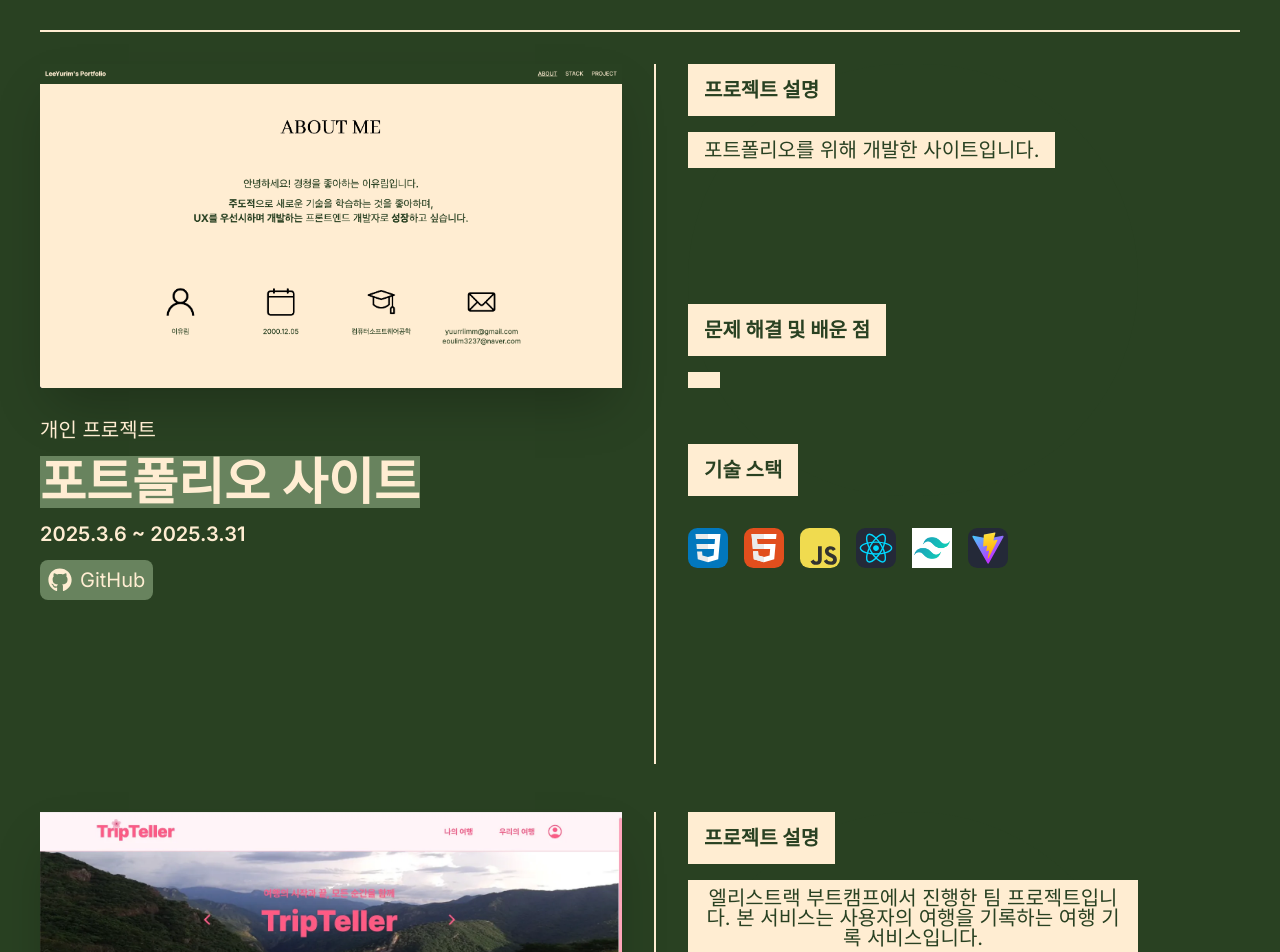
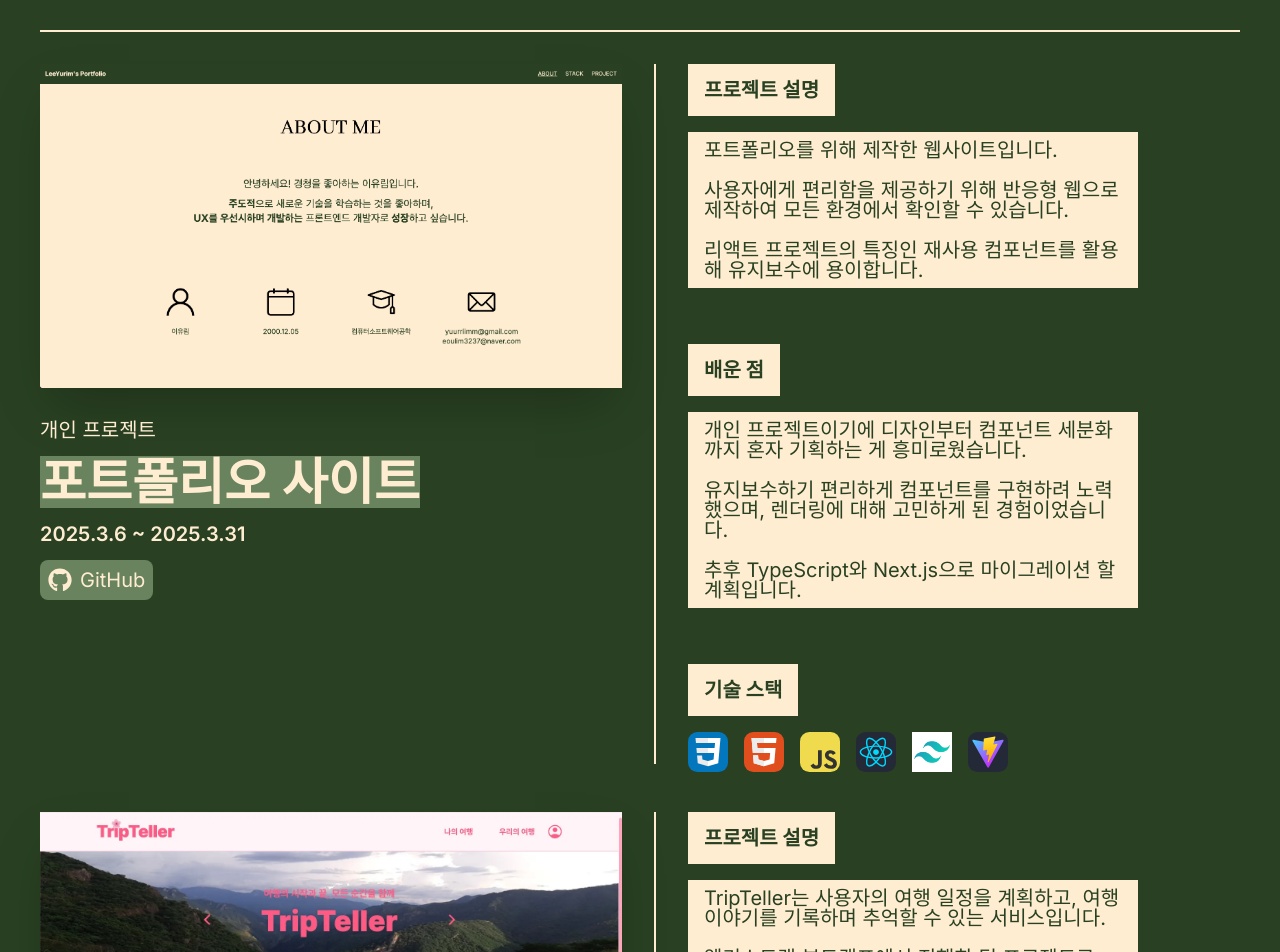
Before and after one commit to yurim1205/yurim_portfolio, a React (Vite) app in the folder yurim-portfolio/: page / in a window 1280 px wide. Shown: the part 3660-4612 px from the top of the page. Built offline with nearby package versions, Linux system fonts and the light colour scheme; a web font is replaced by a local one.

Commit message:
feat: 프로젝트 코멘트 추가

```diff
--- a/yurim-portfolio/src/components/project/projectData.jsx
+++ b/yurim-portfolio/src/components/project/projectData.jsx
@@ -16,8 +16,18 @@ export const projectData = [
         title: "포트폴리오 사이트",
         semiTitle: "개인 프로젝트",
         image: projectImg1,
-        description: "포트폴리오를 위해 개발한 사이트입니다.",
-        problem: "",
+        description: `포트폴리오를 위해 제작한 웹사이트입니다.
+
+        사용자에게 편리함을 제공하기 위해 반응형 웹으로 제작하여 모든 환경에서 확인할 수 있습니다.
+
+        리액트 프로젝트의 특징인 재사용 컴포넌트를 활용해 유지보수에 용이합니다.
+        `,
+        problem: `개인 프로젝트이기에 디자인부터 컴포넌트 세분화까지 혼자 기획하는 게 흥미로웠습니다.
+
+        유지보수하기 편리하게 컴포넌트를 구현하려 노력했으며, 렌더링에 대해 고민하게 된 경험이었습니다.
+
+        추후 TypeScript와 Next.js으로 마이그레이션 할 계획입니다.
+        `,
         techStack: [css, HTML, JS, React, Tailwind, Vite],
         date: "2025.3.6 ~ 2025.3.31",
         url: "",
@@ -28,8 +38,12 @@ export const projectData = [
         title: "TripTeller",
         semiTitle: "팀 프로젝트 (6인)",
         image: projectImg2,
-        description: "엘리스트랙 부트캠프에서 진행한 팀 프로젝트입니다. 본 서비스는 사용자의 여행을 기록하는 여행 기록 서비스입니다.",
-        problem: "문제점들",
+        description: `TripTeller는 사용자의 여행 일정을 계획하고, 여행 이야기를 기록하며 추억할 수 있는 서비스입니다.
+
+        엘리스트랙 부트캠프에서 진행한 팀 프로젝트로, 프론트엔드 포지션을 맡았습니다.
+        `,
+        problem: `처음 진행해본 리액트 프로젝트라 컴포넌트 세분화에 어려움을 느꼈고, 백엔드 팀원과의 소통의 중요성을 배우게 되었습니다.
+        `,
         techStack: [css, HTML, JS, React, Vite, StyledComponents, TS, NestJS],
         date: "2024.4.1 ~ 2024.4.19",
         url: "",
--- a/yurim-portfolio/src/components/project/projectItem.jsx
+++ b/yurim-portfolio/src/components/project/projectItem.jsx
@@ -42,13 +42,13 @@ const ProjectItem = ({ title, image, description, techStack, problem, semiTitle,
         <div className="w-[2px] h-[700px] bg-text items-start justify-start"></div>
 
         <div className="w-1/2 h-full flex flex-col items-start justify-start px-8">
-            <div className="mb-8 w-[90%] max-w-[450px] bg-main rounded-full items-start justify-start gap-4 flex flex-col">
-                <div className="gap-4 flex flex-col items-start justify-start mb-20">
+            <div className="mb-4 w-[90%] max-w-[450px] bg-main rounded-full items-start justify-start gap-4 flex flex-col">
+                <div className="gap-4 flex flex-col items-start justify-start">
                     <p className="text-[20px] sm:text-[20px] text-center text-main bg-text text-sm font-sans py-4 px-4 font-bold">
                         프로젝트 설명
                     </p>
                     <p
-                        className="py-2 px-4 max-w-[550px] text-[20px] sm:text-[20px] text-center text-main bg-text text-sm font-sans whitespace-pre-line break-words"
+                        className="py-2 px-4 max-w-[550px] text-[20px] sm:text-[20px] text-left text-main bg-text text-sm font-sans whitespace-pre-line break-words"
                     >
                         {description}
                     </p>
@@ -57,9 +57,9 @@ const ProjectItem = ({ title, image, description, techStack, problem, semiTitle,
 
                 <div className="gap-4 flex flex-col items-start justify-start">
                     <p className="text-[30px] sm:text-[20px] text-center text-main bg-text text-sm font-sans py-4 px-4 font-bold">
-                        문제 해결 및 배운 점
+                        배운 점
                     </p>
-                    <p className="py-2 px-4 max-w-[550px] text-[20px] sm:text-[20px] text-center text-main bg-text text-sm font-sans whitespace-normal break-words">
+                    <p className="py-2 px-4 max-w-[550px] text-[20px] sm:text-[20px] text-left text-main bg-text text-sm font-sans whitespace-pre-line break-words">
                         {problem}
                     </p>
                 </div>
```
